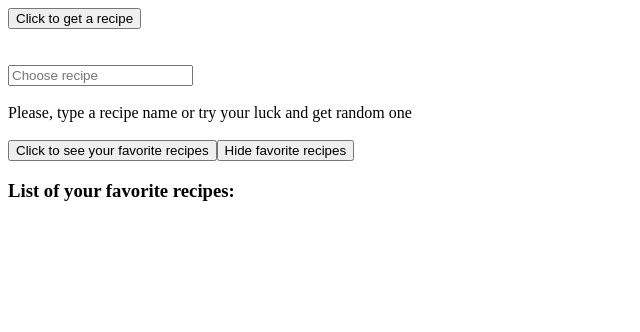
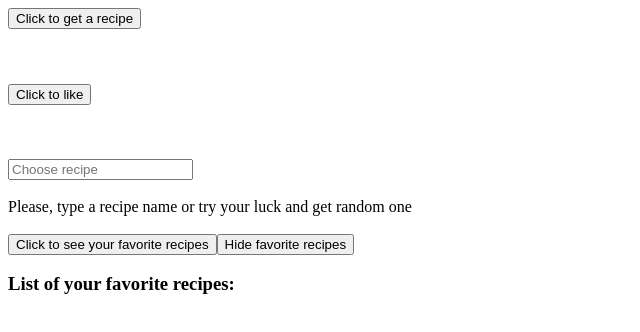
Before and after one commit to ORybka/recipes-app, a React (Vite) app: page / in a window 1280 px wide. Shown: the top 332 px of the page, without its empty margins (0-640 px from the left). Built offline with nearby package versions, Linux system fonts and the light colour scheme.

Commit message:
rewrite random recipe data fetch

```diff
--- a/src/components/App.js
+++ b/src/components/App.js
@@ -1,21 +1,13 @@
 import React, { useState } from 'react';
-import RenderRandomBtn from './RandomButton';
 import RandomRecipeResults from './RandomRecipeResults';
+import RandomRecipe from './RandomRecipe';
 import SearchByDish from './SearchByDish';
 import RecipeResults from './RecipeResults';
 import LikedRecipesButton from './LikedRecipesButton/LikedRecipesButton';
 import { useRecipes } from '../data/customHooks';
 
 export default function App() {
-  const {
-    isDataLoading,
-    setDataLoading,
-    error,
-    randomRecipe,
-    currentRecipe,
-    setCurrentRecipe,
-    recipeList,
-  } = useRecipes();
+  const { isDataLoading, error, currentRecipe, setCurrentRecipe, recipeList } = useRecipes();
   const [likedList, setLikedList] = useState([]);
 
   const addToLikedList = recipe => {
@@ -26,13 +18,13 @@ export default function App() {
 
   return (
     <>
-      <RenderRandomBtn randomRecipe={randomRecipe} setReload={setDataLoading} />
-      <RandomRecipeResults
+      <RandomRecipeResults addToLikedList={addToLikedList} />
+      {/* <RandomRecipe
         randomRecipe={randomRecipe}
         isDataLoading={isDataLoading}
         error={error}
         addToLikedList={addToLikedList}
-      />
+      /> */}
       <br />
       <br />
       <SearchByDish onBlur={setCurrentRecipe} />
--- a/src/components/RandomButton.js
+++ /dev/null
@@ -1,12 +0,0 @@
-import React from 'react';
-
-export default function RenderRandomBtn({ setReload }) {
-  return (
-    <>
-      <button id="random-recipe-btn" onClick={() => setReload(true)}>
-        Click to get a recipe
-      </button>
-      <br />
-    </>
-  );
-}
--- /dev/null
+++ b/src/components/RandomRecipe.js
@@ -0,0 +1,13 @@
+import React from 'react';
+import Recipe from './Recipe';
+
+export default function RandomRecipe({ randomRecipe, addToLikedList }) {
+  return (
+    <>
+      <>{Recipe(randomRecipe)} </>
+      <br />
+      <button onClick={e => addToLikedList(randomRecipe.strMeal)}>Click to like</button>
+      <br />
+    </>
+  );
+}
--- a/src/components/RandomRecipeResults.js
+++ b/src/components/RandomRecipeResults.js
@@ -1,29 +1,52 @@
-import React from 'react';
-import Recipe from './Recipe';
+import React, { useState } from 'react';
+import { getRandomURL } from '../data/theMealDBApi';
+import RandomRecipe from './RandomRecipe';
 
-export default function RandomRecipeResults({
-  randomRecipe,
-  isDataLoading,
-  error,
-  addToLikedList,
-}) {
-  if (randomRecipe === undefined || Object.keys(randomRecipe).length === 0) {
-    return null;
-  }
-  if (isDataLoading) {
-    return <div>Loading ...</div>;
-  }
+export default function RandomRecipeResults({ addToLikedList }) {
+  const [randomRecipe, setRandomRecipe] = useState({});
+  const [error, setError] = useState(null);
+  const [isDataLoading, setDataLoading] = useState(false);
 
-  if (error !== null) {
-    return <div>Some error occured... 😩</div>;
-  }
+  const getRandomRecipe = async () => {
+    const url = getRandomURL();
+    setDataLoading(true);
+    setError(null);
+
+    try {
+      const response = await fetch(url);
+      if (!response.ok) {
+        throw Error(response.statusText);
+      } else {
+        setDataLoading(false);
+        const results = await response.json();
+        setRandomRecipe(results.meals[0]);
+      }
+    } catch (e) {
+      setError(e);
+      setDataLoading(false);
+    }
+  };
 
   return (
-    <>
-      <>{Recipe(randomRecipe)} </>
-      <br />
-      <button onClick={e => addToLikedList(randomRecipe.strMeal)}>Click to like</button>
-      <br />
-    </>
+    <div>
+      <button onClick={() => getRandomRecipe()}>Click to get a recipe</button>
+
+      {!isDataLoading && error ? (
+        <div>
+          <p>Some error occured... 😩</p>
+        </div>
+      ) : null}
+      {randomRecipe ? (
+        <>
+          <RandomRecipe
+            randomRecipe={randomRecipe}
+            isDataLoading={isDataLoading}
+            error={error}
+            addToLikedList={addToLikedList}
+          />
+          <br />
+        </>
+      ) : null}
+    </div>
   );
 }
--- a/src/data/customHooks.js
+++ b/src/data/customHooks.js
@@ -1,27 +1,11 @@
 import { useState, useEffect } from 'react';
-import GetRandomRecipe from '../data/randomRecipesData';
-import performSearch from '../data/recipesData';
+import performSearch from './recipesData';
 
 export const useRecipes = () => {
   const [error, setError] = useState(null);
   const [isDataLoading, setDataLoading] = useState(false);
-  const [randomRecipe, setRandomRecipe] = useState({});
   const [currentRecipe, setCurrentRecipe] = useState('');
   const [recipeList, setRecipeList] = useState({});
-
-  useEffect(() => {
-    if (isDataLoading) {
-      GetRandomRecipe()
-        .then(({ response, results }) => {
-          const { message, code } = response;
-          if (code !== '200' && message) throw Error(message);
-          setError(null);
-          setRandomRecipe(results.meals[0]);
-        })
-        .catch(setError)
-        .finally(() => setDataLoading(false));
-    }
-  }, [isDataLoading]);
 
   useEffect(() => {
     if (currentRecipe) {
@@ -41,7 +25,6 @@ export const useRecipes = () => {
     isDataLoading,
     setDataLoading,
     error,
-    randomRecipe,
     currentRecipe,
     setCurrentRecipe,
     recipeList,
```
